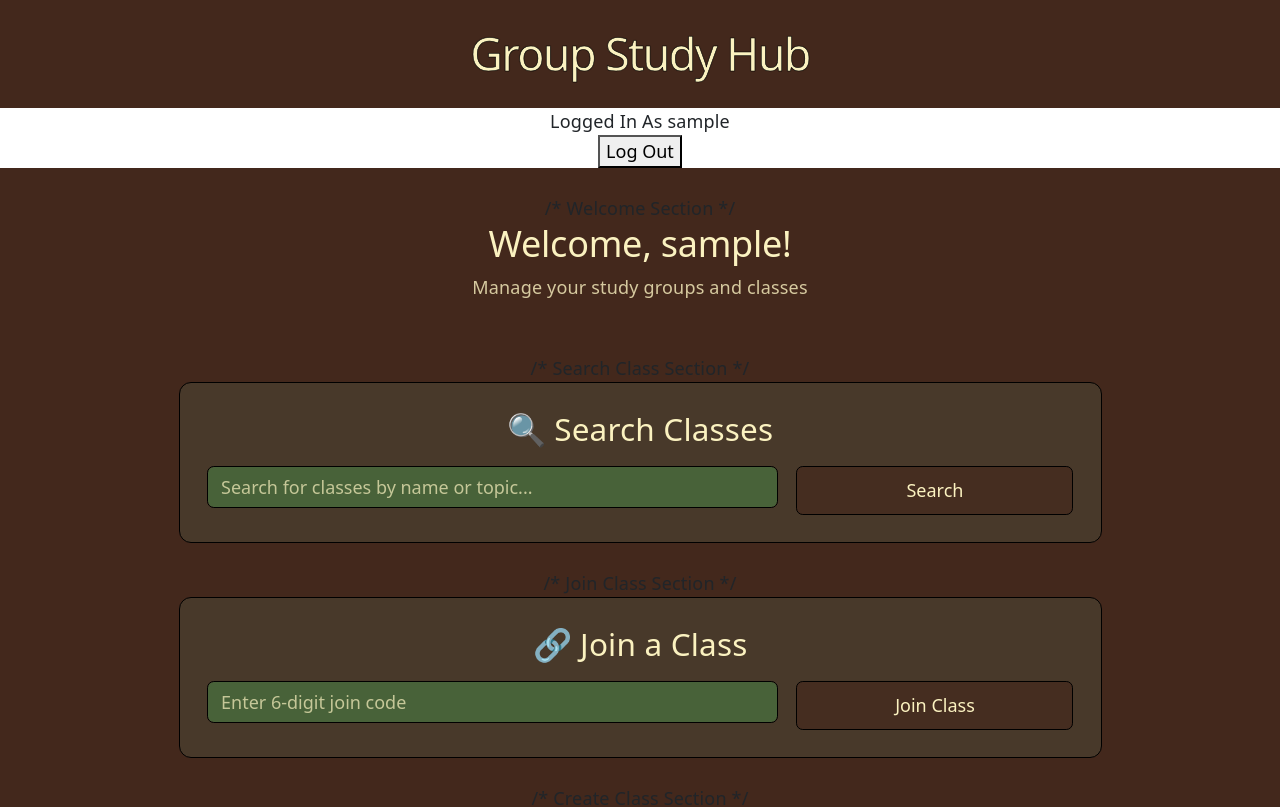
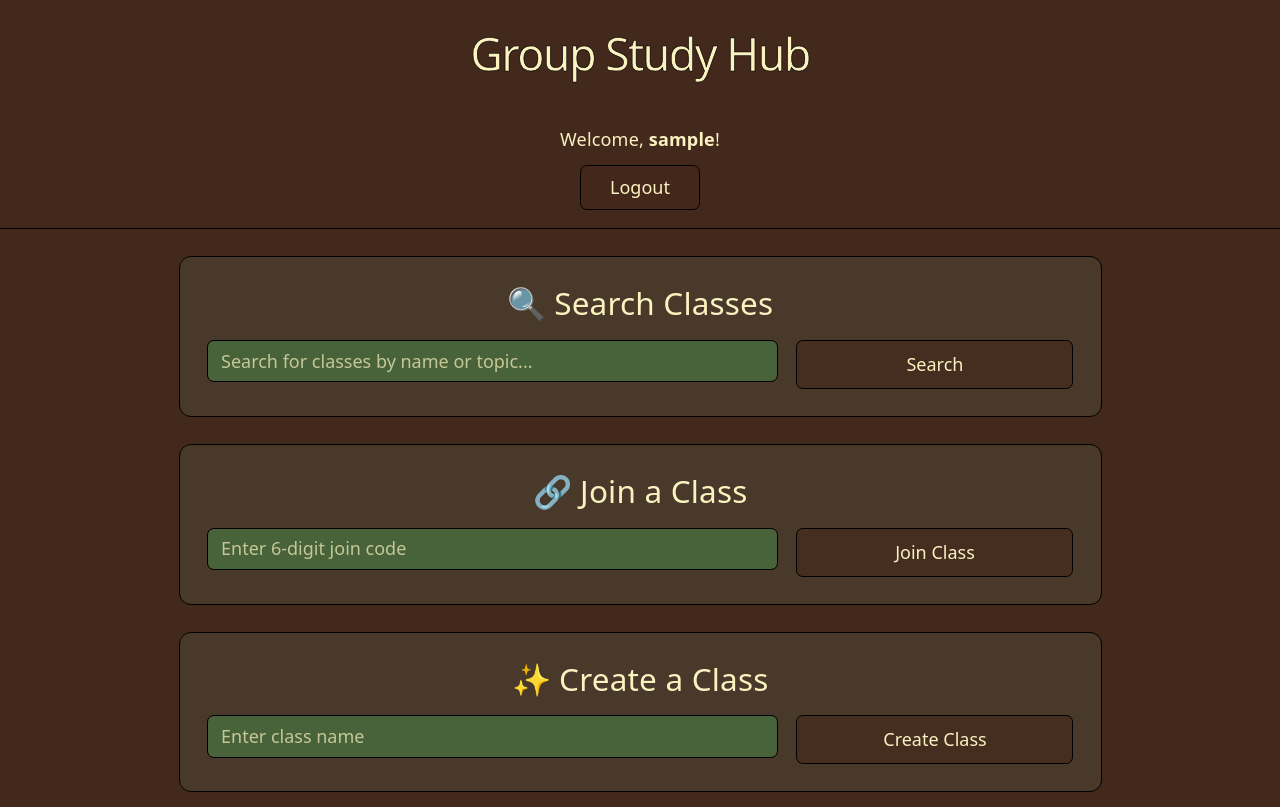
Before and after one commit to ethnlin0-netizen/mern-project, a React (Vite) app in the folder frontend/: page /dashboard in a window 1280 px wide. Shown: the top 807 px of the page. Built offline with nearby package versions, Linux system fonts and the light colour scheme; sample sign-in values are in the browser's storage.

Commit message:
minor styling changes

```diff
--- a/frontend/src/components/Dashboard.tsx
+++ b/frontend/src/components/Dashboard.tsx
@@ -119,19 +119,10 @@ function Dashboard() {
   return (
     <div className="container-fluid" style={{ backgroundColor: '#43281c', minHeight: '100vh' }}>
       <div className="container py-4">
-        /* Welcome Section */
-        <div className="text-center mb-5">
-          <h2 style={{ color: '#fbf2c0' }}>
-            Welcome, {username}!
-          </h2>
-          <p style={{ color: '#fbf2c0', opacity: 0.8 }}>
-            Manage your study groups and classes
-          </p>
-        </div>
 
         <div className="row justify-content-center">
           <div className="col-12 col-lg-10">
-            /* Search Class Section */
+
             <div className="card mb-4" style={{
               backgroundColor: '#48392a',
               border: '1px solid #000',
@@ -188,7 +179,6 @@ function Dashboard() {
               </div>
             </div>
 
-            /* Join Class Section */
             <div className="card mb-4" style={{
               backgroundColor: '#48392a',
               border: '1px solid #000',
@@ -245,7 +235,7 @@ function Dashboard() {
               </div>
             </div>
 
-            /* Create Class Section */
+
             <div className="card mb-4" style={{
               backgroundColor: '#48392a',
               border: '1px solid #000',
@@ -302,7 +292,7 @@ function Dashboard() {
               </div>
             </div>
 
-            /* Your Classes List */
+
             <div className="card" style={{
               backgroundColor: '#48392a',
               border: '1px solid #000',
--- a/frontend/src/components/LoggedInName.tsx
+++ b/frontend/src/components/LoggedInName.tsx
@@ -1,20 +1,35 @@
 import { useAuth } from '../context/AuthContext.tsx'
-import { useNavigate } from 'react-router-dom'
 
 function LoggedInName() {
   const auth = useAuth()
-  const navigate = useNavigate()
 
-  function doLogout(event: any): void {
-    event.preventDefault()
+  const handleLogout = () => {
     auth?.logout()
-    navigate('/login')
+    window.location.href = '/login'
   }
 
   return (
-    <div id="loggedInDiv">
-      <span id="userName">Logged In As {auth?.username}</span><br />
-      <button type="button" onClick={doLogout}>Log Out</button>
+    <div className="container-fluid" style={{ backgroundColor: '#43281c', borderBottom: '1px solid #000' }}>
+      <div className="container text-center py-3">
+        <div style={{ color: '#fbf2c0', marginBottom: '12px' }}>
+          Welcome, <strong>{auth?.username || 'Student'}</strong>!
+        </div>
+        <button
+        onClick={handleLogout}
+        className="btn"
+        style={{
+          backgroundColor: 'rgba(67, 40, 28, 0.67)',
+          color: '#fbf2c0',
+          border: '1px solid #000',
+          padding: '8px 24px',
+          fontSize: '1rem',
+          width: 'auto',
+          minWidth: '120px'
+        }}
+      >
+        Logout
+      </button>
+      </div>
     </div>
   )
 }
--- a/frontend/src/components/Register.tsx
+++ b/frontend/src/components/Register.tsx
@@ -46,7 +46,7 @@ function Register() {
       if (response.ok) {
         setMessage('Registration successful! Please check your email to verify your account.')
         setMessageType('success')
-        // Optional: redirect to login after 3 seconds
+        // Redirect to login after 3 seconds
         setTimeout(() => {
           navigate('/login')
         }, 3000)
```
